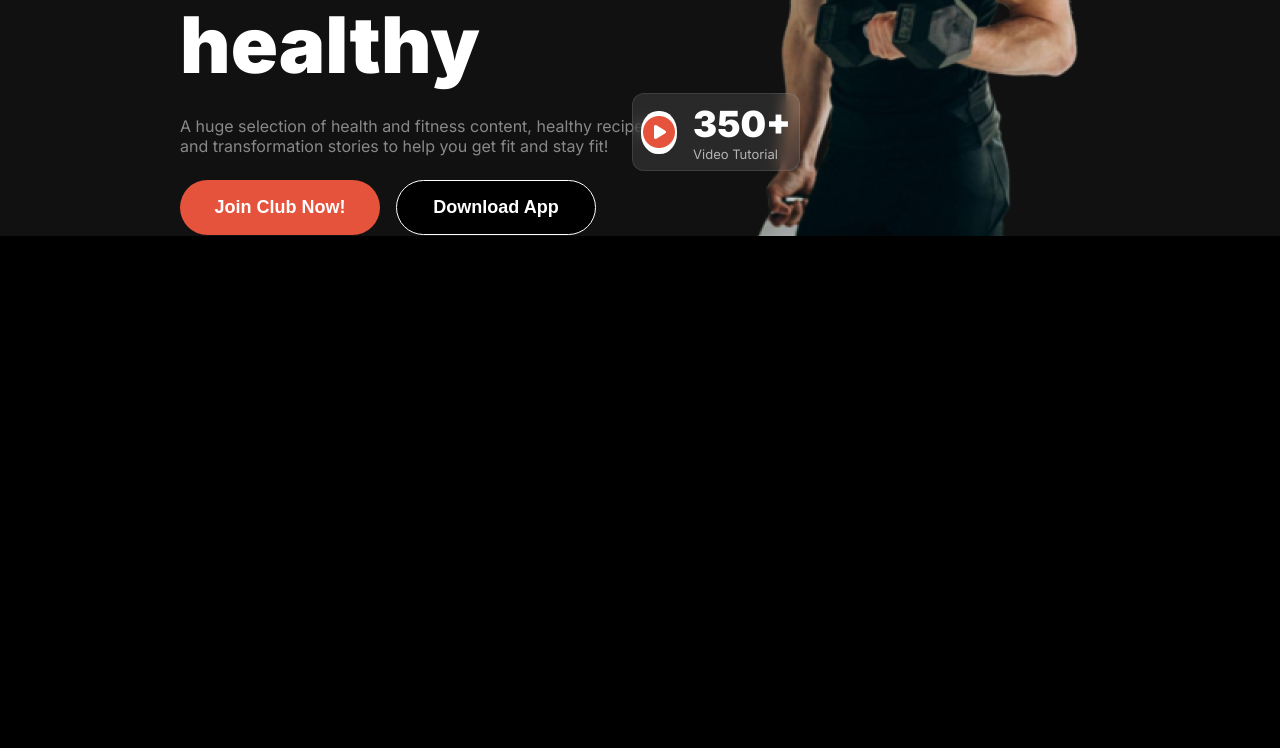
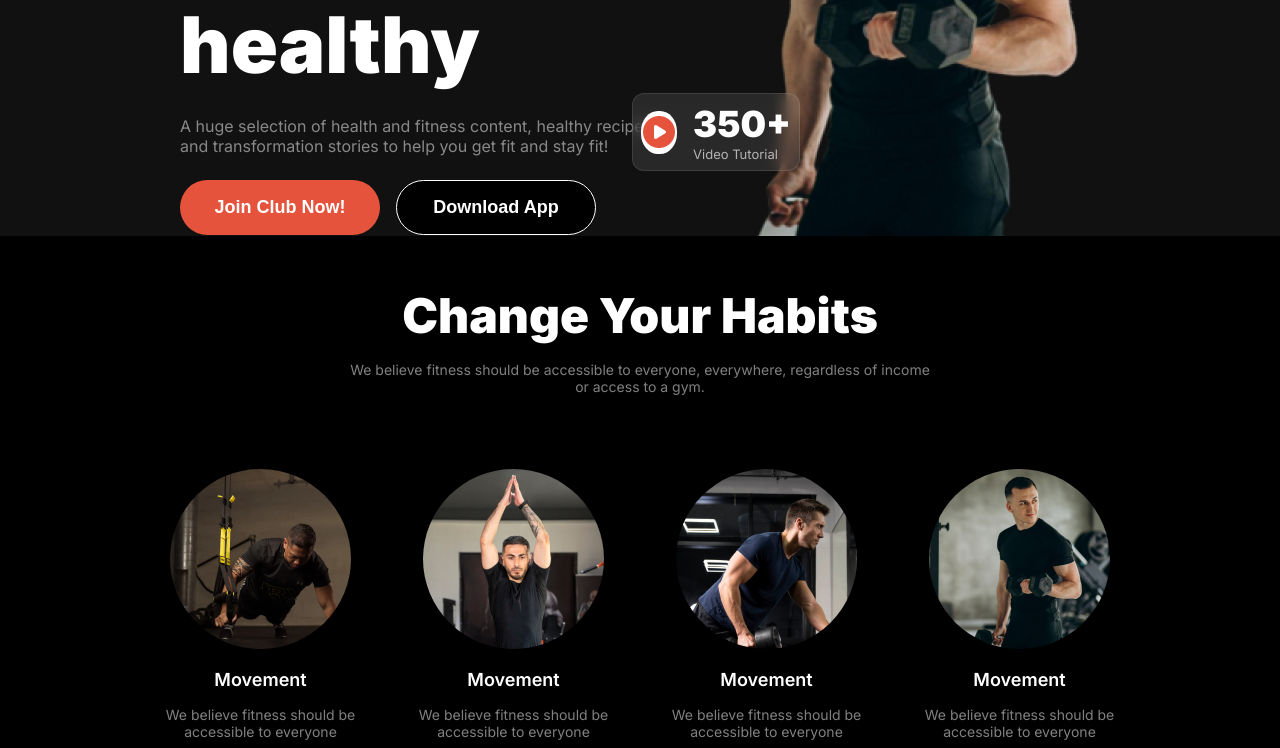
Before and after one commit to naim-rahman/Assignment-02, a plain HTML site: page index.html in a window 1280 px wide. Shown: the part 495-1243 px from the top of the page. Before the commit the page ends 800 px from the top, so only its background shows below. Drawn offline with Linux system fonts and the light colour scheme; files whose address does not match are found by name.

Commit message:
added the habit section & style

```diff
--- a/index.html
+++ b/index.html
@@ -14,7 +14,9 @@
     <!-- inter google font  -->
     <link rel="preconnect" href="https://fonts.googleapis.com">
     <link rel="preconnect" href="https://fonts.gstatic.com" crossorigin>
-    <link href="https://fonts.googleapis.com/css2?family=Inter:ital,opsz,wght@0,14..32,100..900;1,14..32,100..900&display=swap" rel="stylesheet">
+    <link
+        href="https://fonts.googleapis.com/css2?family=Inter:ital,opsz,wght@0,14..32,100..900;1,14..32,100..900&display=swap"
+        rel="stylesheet">
 
 </head>
 
@@ -64,6 +66,51 @@
     </header>
     <!-- main section start -->
     <main>
+        <!-- habit section start -->
+        <section class="container">
+            <h3 class="section-title">Change Your Habits</h3>
+            <p class="description">We believe fitness should be accessible to everyone, everywhere, regardless of income
+                <br> or access to a gym.
+            </p>
+            <div class="habit-container">
+                <div class="habit-items">
+                    <div>
+                        <img src="images/image 3.png" alt="#">
+                    </div>
+                    <div>
+                        <h5 class="habit-info">Movement</h5>
+                        <p class="description">We believe fitness should be <br> accessible to everyone</p>
+                    </div>
+                </div>
+                <div class="habit-items">
+                    <div>
+                        <img src="images/image 2.png" alt="#">
+                    </div>
+                    <div>
+                        <h5 class="habit-info">Movement</h5>
+                        <p class="description">We believe fitness should be <br> accessible to everyone</p>
+                    </div>
+                </div>
+                <div class="habit-items">
+                    <div>
+                        <img src="images/image 4.png" alt="#">
+                    </div>
+                    <div>
+                        <h5 class="habit-info">Movement</h5>
+                        <p class="description">We believe fitness should be <br> accessible to everyone</p>
+                    </div>
+                </div>
+                <div class="habit-items">
+                    <div>
+                        <img src="images/image 5.png" alt="#">
+                    </div>
+                    <div>
+                        <h5 class="habit-info">Movement</h5>
+                        <p class="description">We believe fitness should be <br> accessible to everyone</p>
+                    </div>
+                </div>
+            </div>
+        </section>
 
     </main>
     <!-- footer section start -->
--- a/styles/style.css
+++ b/styles/style.css
@@ -243,3 +243,33 @@ header {
     font-size: 13px;
     font-weight: 400;
 }
+
+/* habit section style */
+
+.habit-container {
+    display: grid;
+    grid-template-columns: repeat(4, 1fr);
+    gap: 2rem;
+    margin-top: 50px;
+}
+
+.habit-items {
+    padding: 8px;
+    display: flex;
+    flex-direction: column;
+    align-items: center;
+    justify-content: center;
+}
+
+.habit-items img {
+    border-radius: 50%;
+    margin: 1rem 0;
+}
+
+.habit-items h5 {
+    color: #FFF;
+    font-size: 18px;
+    font-weight: 600;
+    text-align: center;
+    margin-bottom: 0.75rem;
+}
```
